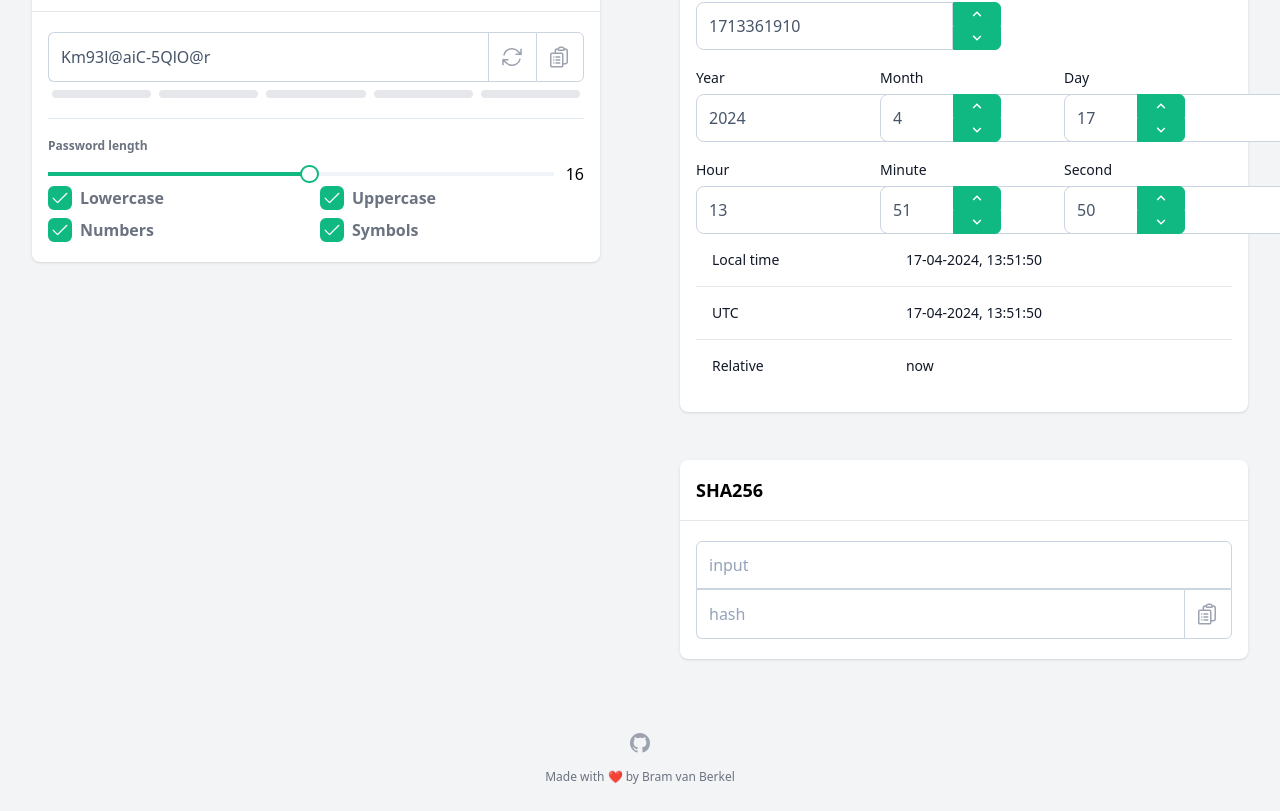
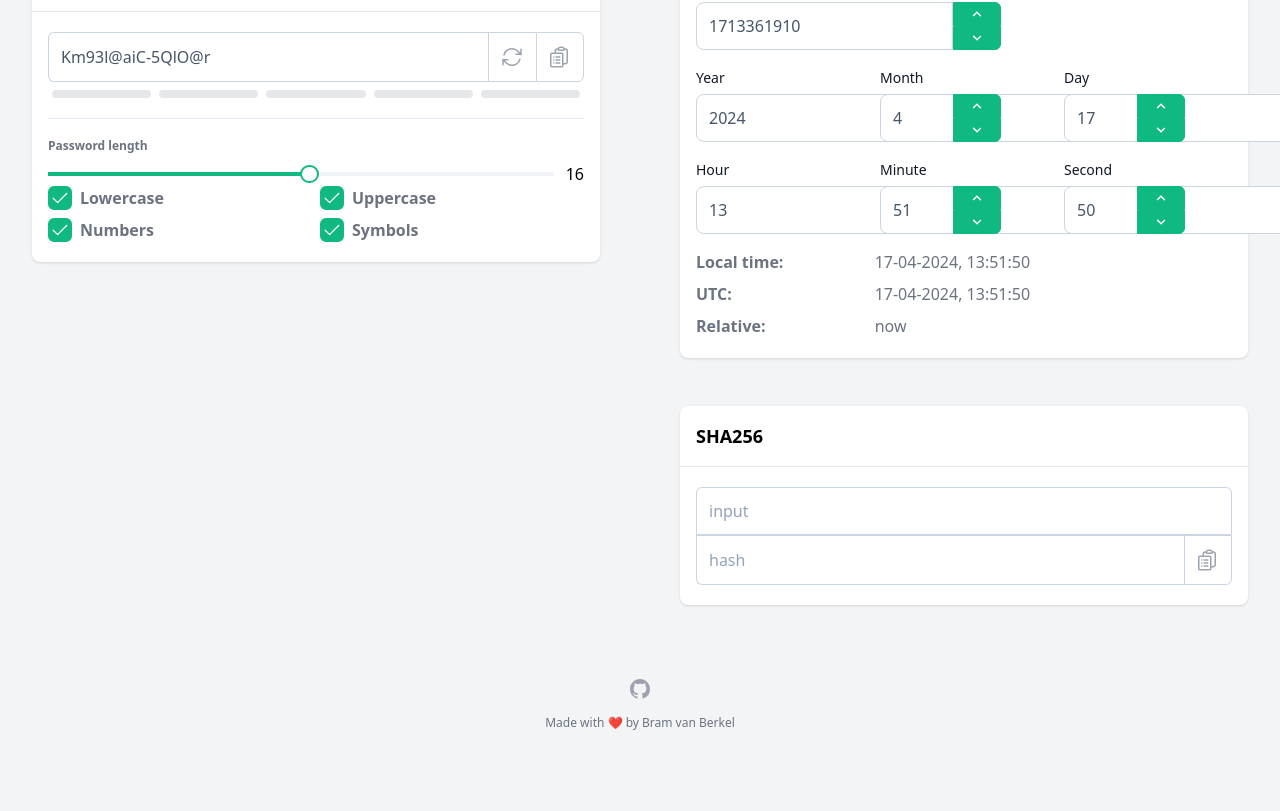
Before and after one commit to BramVanBerkel/testnummers, a Vue app: page / in a window 1280 px wide. Shown: the part 750-1561 px from the top of the page. After the commit the page ends 1507 px from the top, so only its background shows below. Built offline with nearby package versions, Linux system fonts and the light colour scheme.

Commit message:
refactor table

```diff
--- a/src/components/generators/Timestamp.vue
+++ b/src/components/generators/Timestamp.vue
@@ -206,35 +206,27 @@ watch(state.date, () => { updateLocaleString() })
       </div>
     </div>
   </div>
-  <table class="min-w-full divide-y divide-gray-300 table-fixed">
-    <tbody class="divide-y divide-gray-200">
-      <tr>
-        <td class="py-4 pl-4 pr-3 text-sm font-medium text-gray-900">
-          Local time
-        </td>
-        <td
-          class="py-4 pl-4 pr-3 text-sm text-gray-900 sm:pl-0"
+  <div class="mt-4 grid grid-cols-2 grid-rows-3 gap-y-2 w-2/3">
+    <div class="font-semibold text-gray-500">
+      Local time:
+    </div>
+    <div
+      class=" text-gray-500"
       v-html="state.localeString.value"
     />
-      </tr>
-      <tr>
-        <td class="py-4 pl-4 pr-3 text-sm font-medium text-gray-900">
-          UTC
-        </td>
-        <td
-          class="py-4 pl-4 pr-3 text-sm text-gray-900 sm:pl-0"
+    <div class="font-semibold text-gray-500">
+      UTC:
+    </div>
+    <div
+      class=" text-gray-500"
       v-html="state.localeStringUTC.value"
     />
-      </tr>
-      <tr>
-        <td class="py-4 pl-4 pr-3 text-sm font-medium text-gray-900">
-          Relative
-        </td>
-        <td
-          class="py-4 pl-4 pr-3 text-sm text-gray-900 sm:pl-0"
+    <div class="font-semibold text-gray-500">
+      Relative:
+    </div>
+    <div
+      class=" text-gray-500"
       v-html="state.relative.value"
     />
-      </tr>
-    </tbody>
-  </table>
+  </div>
 </template>
```
Lines whose indentation alone changed are shown as unchanged.
